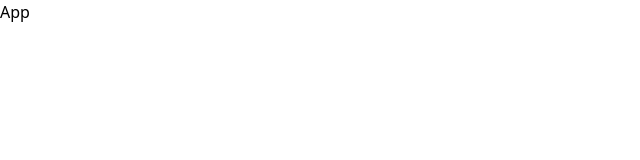
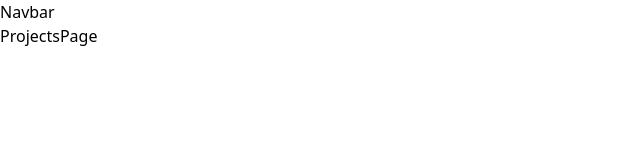
Before and after one commit to jordicastro/jordicastro.github.io, a React (Vite) app: page /projects in a window 1280 px wide. Shown: the top 160 px of the page, without its empty margins (0-640 px from the left). Built offline with nearby package versions, Linux system fonts and the light colour scheme.

Commit message:
react-router-dom

```diff
--- a/package.json
+++ b/package.json
@@ -11,7 +11,8 @@
   },
   "dependencies": {
     "react": "^18.2.0",
-    "react-dom": "^18.2.0"
+    "react-dom": "^18.2.0",
+    "react-router-dom": "^6.23.1"
   },
   "devDependencies": {
     "@types/react": "^18.2.66",
--- a/src/App.tsx
+++ b/src/App.tsx
@@ -1,8 +1,22 @@
+import { Route, RouterProvider, createBrowserRouter, createRoutesFromElements } from 'react-router-dom'
+import MainLayout from './layouts/MainLayout'
+import HomePage from './pages/HomePage'
+import ProjectsPage from './pages/ProjectsPage'
+import AboutPage from './pages/AboutPage'
 
 const App = () => {
-  return (
-    <div>App</div>
-  )
+
+  const router = createBrowserRouter(
+    createRoutesFromElements(
+      <Route path='/' element={<MainLayout/>}>
+        <Route index element={<HomePage/>}/>
+        <Route path='projects' element={<ProjectsPage/>}/>
+        <Route path='about' element={<AboutPage/>}/>
+      </Route>
+    )
+  );
+
+  return <RouterProvider router={router}/>
 }
 
 export default App
--- /dev/null
+++ b/src/components/Navbar.tsx
@@ -0,0 +1,8 @@
+
+const Navbar = () => {
+  return (
+    <div>Navbar</div>
+  )
+}
+
+export default Navbar
--- /dev/null
+++ b/src/layouts/MainLayout.tsx
@@ -0,0 +1,13 @@
+import { Outlet } from 'react-router-dom'
+import Navbar from '../components/Navbar'
+
+const MainLayout = () => {
+  return (
+    <>
+        <Navbar />
+        <Outlet />
+    </>
+  )
+}
+
+export default MainLayout
--- /dev/null
+++ b/src/pages/AboutPage.tsx
@@ -0,0 +1,8 @@
+
+const AboutPage = () => {
+  return (
+    <div>AboutPage</div>
+  )
+}
+
+export default AboutPage
--- /dev/null
+++ b/src/pages/HomePage.tsx
@@ -0,0 +1,8 @@
+
+const HomePage = () => {
+  return (
+    <div>HomePage</div>
+  )
+}
+
+export default HomePage
--- /dev/null
+++ b/src/pages/ProjectsPage.tsx
@@ -0,0 +1,8 @@
+
+const ProjectsPage = () => {
+  return (
+    <div>ProjectsPage</div>
+  )
+}
+
+export default ProjectsPage
```
Also changed, not shown: 1 other file (tests, documents, lock files or other folders).
